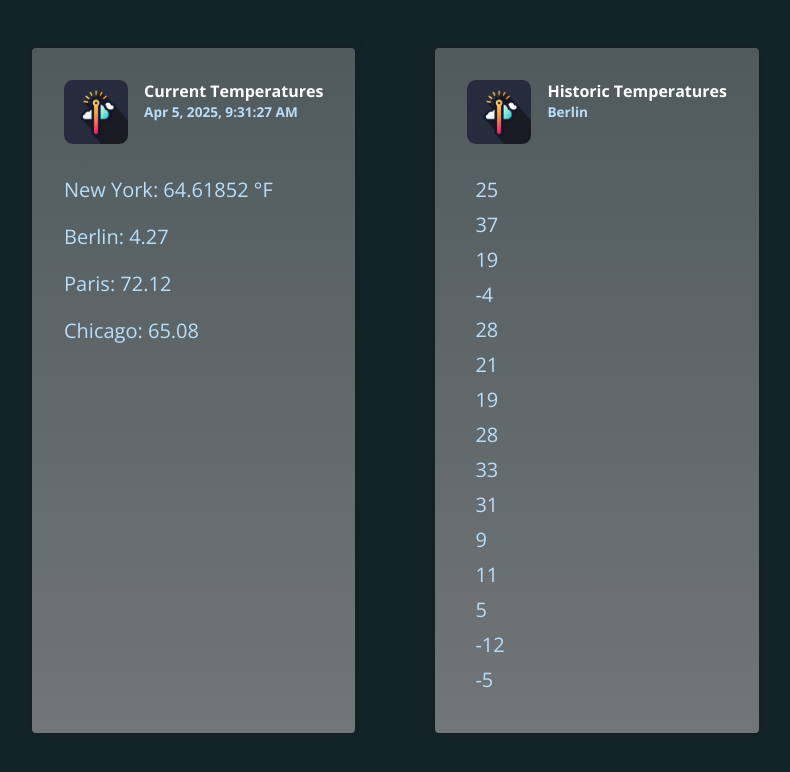
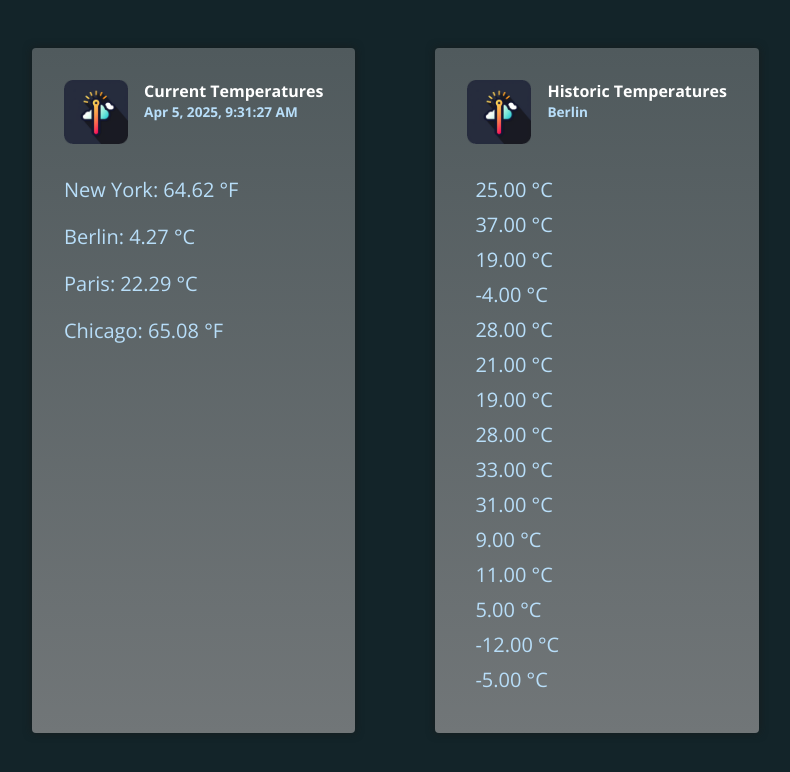
Before and after one commit to amarchino/the-complete-guide-to-angular-2, an Angular app in the folder pipes-deep-dive/: page / in a window 1280 px wide. Shown: the top 772 px of the page, without its empty margins (168-958 px from the left). Built offline with nearby package versions, Linux system fonts and the light colour scheme.

Commit message:
Lesson 168

```diff
--- a/pipes-deep-dive/src/app/app.component.html
+++ b/pipes-deep-dive/src/app/app.component.html
@@ -8,9 +8,9 @@
       </div>
     </header>
     <p>New York: {{ currentTemperaturs.newYork | temp:'cel':'fah' }}</p>
-    <p>Berlin: {{ currentTemperaturs.berlin | number:'1.1-2' }}</p>
-    <p>Paris: {{ currentTemperaturs.paris | number:'1.1-2' }}</p>
-    <p>Chicago: {{ currentTemperaturs.chicago | number:'1.1-2' }}</p>
+    <p>Berlin: {{ currentTemperaturs.berlin | temp:'cel' }}</p>
+    <p>Paris: {{ currentTemperaturs.paris | temp:'fah':'cel' }}</p>
+    <p>Chicago: {{ currentTemperaturs.chicago | temp:'fah' }}</p>
   </article>
 
   <article class="temperatures">
@@ -23,7 +23,7 @@
     </header>
     <ul>
       @for (temperature of historicTemperatures; track temperature) {
-      <li (click)="onReset($index)">{{ temperature }}</li>
+      <li (click)="onReset($index)">{{ temperature | temp:'cel' }}</li>
       }
     </ul>
   </article>
--- a/pipes-deep-dive/src/app/temperature.pipe.ts
+++ b/pipes-deep-dive/src/app/temperature.pipe.ts
@@ -19,7 +19,7 @@ export class TemperaturePipe implements PipeTransform {
       outputTemp = (val - 32) * (5 / 9);
     }
     const symbol: '°C' |'°F' = outputType === 'cel' ? '°C' : '°F';
-    return `${outputTemp} ${symbol}`;
+    return `${outputTemp.toFixed(2)} ${symbol}`;
   }
 
 }
```
